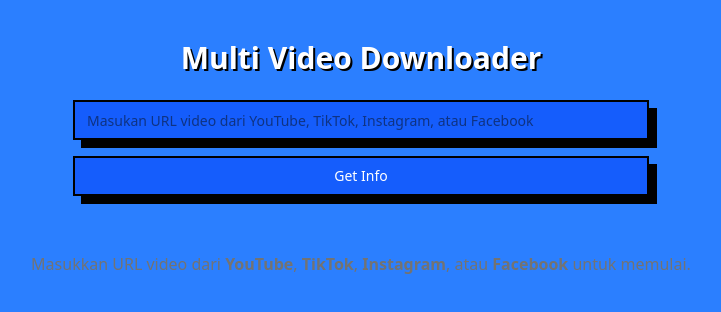
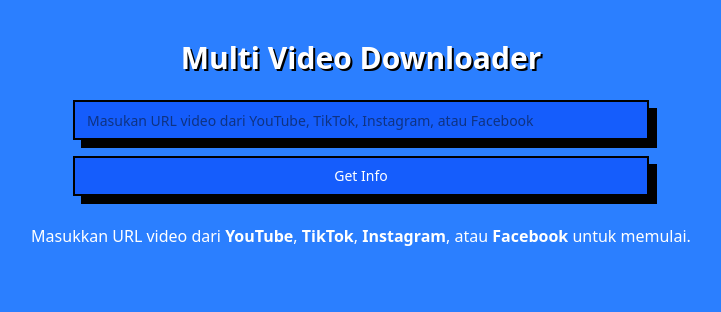
Before and after one commit to Codenames-Ren/video-downloader, a Next.js app in the folder ui/: page / in a window 1280 px wide. Shown: the top 312 px of the page, without its empty margins (279-1000 px from the left). Built offline with nearby package versions, Linux system fonts and the light colour scheme.

Commit message:
mengubah warna informasi

```diff
--- a/ui/components/EmptyState.tsx
+++ b/ui/components/EmptyState.tsx
@@ -1,6 +1,6 @@
 export default function EmptyState() {
   return (
-    <div className="text-center text-muted-foreground mt-10">
+    <div className="text-center mt-3 text-white">
       Masukkan URL video dari <strong>YouTube</strong>, <strong>TikTok</strong>,{" "}
       <strong>Instagram</strong>, atau <strong>Facebook</strong> untuk memulai.
     </div>
```
